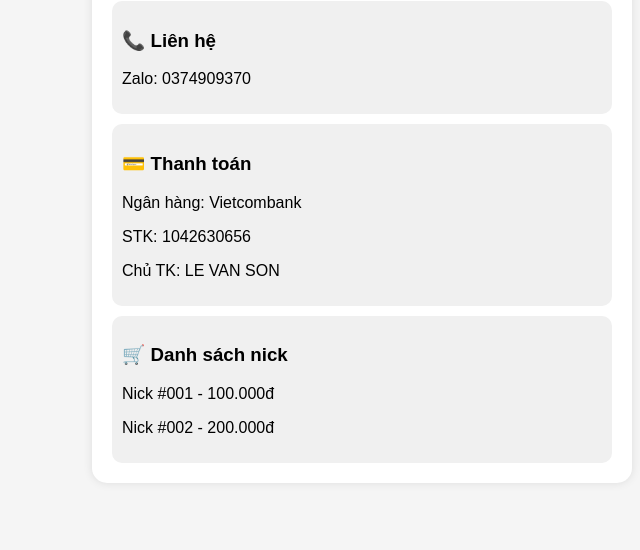
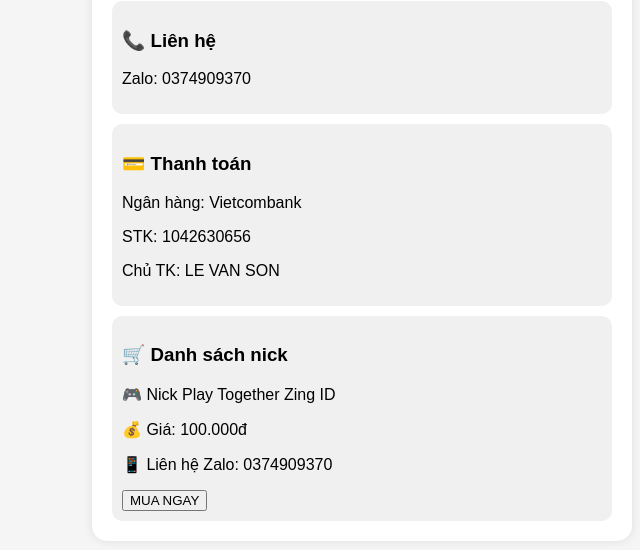
Before and after one commit to levansonfpt363-del/Shop-play-together, a plain HTML site: page index.html in a window 1280 px wide. Shown: the part 158-708 px from the top of the page, without its empty margins (278-918 px from the left). Drawn offline with Linux system fonts and the light colour scheme.

Commit message:
Update index.html

```diff
--- a/index.html
+++ b/index.html
@@ -48,8 +48,13 @@ h1{
 
 <div class="box">
 <h3>🛒 Danh sách nick</h3>
-<p>Nick #001 - 100.000đ</p>
-<p>Nick #002 - 200.000đ</p>
+<p>🎮 Nick Play Together Zing ID</p>
+<p>💰 Giá: 100.000đ</p>
+<p>📱 Liên hệ Zalo: 0374909370</p>
+
+<a href="https://zalo.me/0374909370">
+<button>MUA NGAY</button>
+</a>
 </div>
 
 </div>
```
